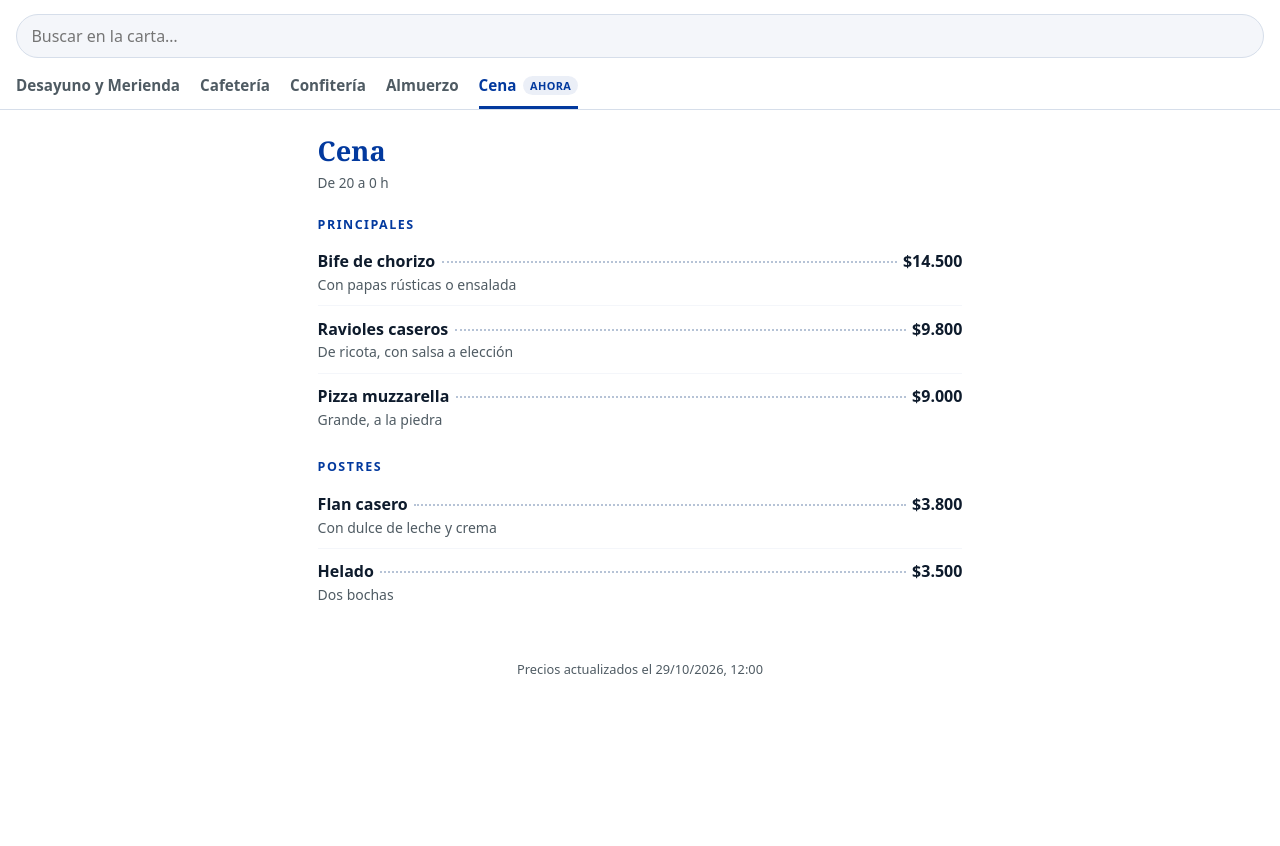
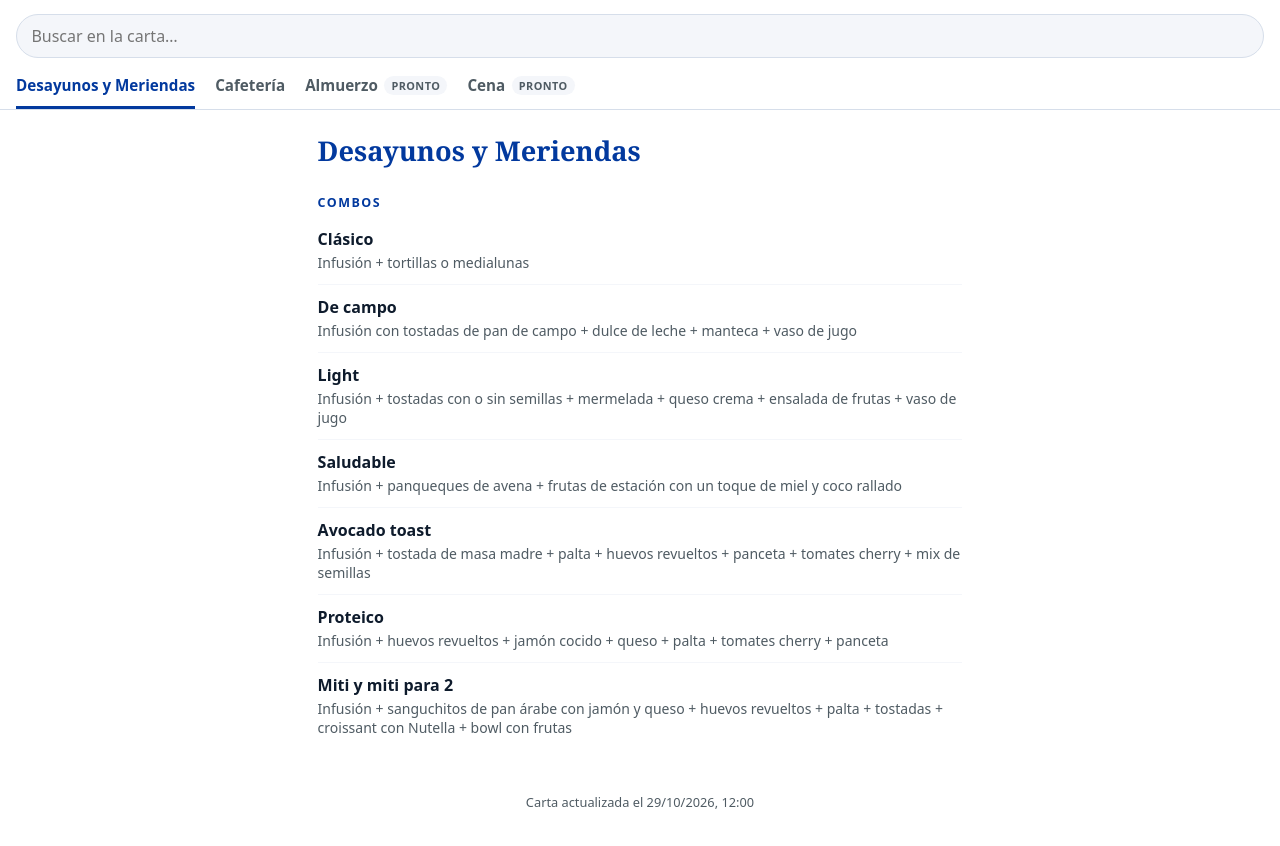
Before and after one commit to agustinamade6-dev/akros-carta, a website with bundled scripts: page index.html in a window 1280 px wide. Shown: the part 100-946 px from the top of the page. Before the commit the page ends 824 px from the top, so only its background shows below. Built offline with nearby package versions, Linux system fonts and the light colour scheme.

Commit message:
feat: la carta real de AKROS (sin precios todavía)
Cargada de la carta impresa que pasó la clienta:
- Desayunos y Meriendas: los 7 combos con lo que incluye cada uno.
- Cafetería: Cafetería, Cositas, Bebidas frías y Sandwichitos.
- Almuerzo y Cena: "Próximamente" (sección con disponible: false).
- Sin Confitería: se vende en el mostrador con stock y código de barras, no va en la carta.

La página acepta secciones no disponibles (pestaña "Pronto", nunca son la del momento ni aparecen en la
búsqueda) y productos con precio null (se muestran sin precio). El pie dice "Carta actualizada".
13 pruebas.

Co-Authored-By: Claude Opus 5.5 <noreply@anthropic.com>

```diff
--- a/carta-ejemplo.json
+++ b/carta-ejemplo.json
@@ -4,26 +4,21 @@
   "publicadaEn": "2026-10-29T15:00:00.000Z",
   "secciones": [
     {
-      "id": "desayuno-merienda",
-      "nombre": "Desayuno y Merienda",
-      "horarios": [{ "desde": "07:00", "hasta": "12:00" }, { "desde": "16:00", "hasta": "20:00" }],
+      "id": "desayunos-meriendas",
+      "nombre": "Desayunos y Meriendas",
+      "horarios": [],
       "categorias": [
         {
           "id": "combos",
           "nombre": "Combos",
           "productos": [
-            { "id": 101, "nombre": "Desayuno AKROS", "descripcion": "Café con leche, 2 medialunas y jugo de naranja exprimido", "precio": 6500, "imagen": "https://images.unsplash.com/photo-1495474472287-4d71bcdd2085?auto=format&fit=crop&q=80&w=200&h=200" },
-            { "id": 102, "nombre": "Desayuno criollo", "descripcion": "Infusión, tostadas de pan casero, manteca y dulce de leche", "precio": 5200, "imagen": "" },
-            { "id": 103, "nombre": "Desayuno saludable", "descripcion": "Infusión, yogur con granola y frutas de estación", "precio": 6900, "imagen": "" }
-          ]
-        },
-        {
-          "id": "para-acompaniar",
-          "nombre": "Para acompañar",
-          "productos": [
-            { "id": 111, "nombre": "Medialuna", "descripcion": "De manteca o de grasa", "precio": 900, "imagen": "" },
-            { "id": 112, "nombre": "Tostado de jamón y queso", "descripcion": "En pan de miga", "precio": 5500, "imagen": "" },
-            { "id": 113, "nombre": "Tostadas con palta", "descripcion": "Pan de masa madre, palta y huevo poché", "precio": 6200, "imagen": "" }
+            { "id": 101, "nombre": "Clásico", "descripcion": "Infusión + tortillas o medialunas", "precio": null, "imagen": "" },
+            { "id": 102, "nombre": "De campo", "descripcion": "Infusión con tostadas de pan de campo + dulce de leche + manteca + vaso de jugo", "precio": null, "imagen": "" },
+            { "id": 103, "nombre": "Light", "descripcion": "Infusión + tostadas con o sin semillas + mermelada + queso crema + ensalada de frutas + vaso de jugo", "precio": null, "imagen": "" },
+            { "id": 104, "nombre": "Saludable", "descripcion": "Infusión + panqueques de avena + frutas de estación con un toque de miel y coco rallado", "precio": null, "imagen": "" },
+            { "id": 105, "nombre": "Avocado toast", "descripcion": "Infusión + tostada de masa madre + palta + huevos revueltos + panceta + tomates cherry + mix de semillas", "precio": null, "imagen": "" },
+            { "id": 106, "nombre": "Proteico", "descripcion": "Infusión + huevos revueltos + jamón cocido + queso + palta + tomates cherry + panceta", "precio": null, "imagen": "" },
+            { "id": 107, "nombre": "Miti y miti para 2", "descripcion": "Infusión + sanguchitos de pan árabe con jamón y queso + huevos revueltos + palta + tostadas + croissant con Nutella + bowl con frutas", "precio": null, "imagen": "" }
           ]
         }
       ]
@@ -34,48 +29,53 @@
       "horarios": [],
       "categorias": [
         {
-          "id": "cafes",
-          "nombre": "Cafés",
+          "id": "cafeteria",
+          "nombre": "Cafetería",
           "productos": [
-            { "id": 201, "nombre": "Espresso", "descripcion": "", "precio": 2000, "imagen": "" },
-            { "id": 202, "nombre": "Cortado", "descripcion": "Espresso con un toque de leche", "precio": 2500, "imagen": "" },
-            { "id": 203, "nombre": "Café con leche", "descripcion": "En taza grande", "precio": 2800, "imagen": "" },
-            { "id": 204, "nombre": "Capuchino", "descripcion": "Con espuma de leche y cacao", "precio": 3200, "imagen": "https://images.unsplash.com/photo-1572442388796-11668a67e53d?auto=format&fit=crop&q=80&w=200&h=200" },
-            { "id": 205, "nombre": "Lágrima", "descripcion": "Leche caliente con unas gotas de café", "precio": 2600, "imagen": "" }
+            { "id": 201, "nombre": "Café con leche", "descripcion": "", "precio": null, "imagen": "" },
+            { "id": 202, "nombre": "Cortado", "descripcion": "", "precio": null, "imagen": "" },
+            { "id": 203, "nombre": "Lágrima", "descripcion": "", "precio": null, "imagen": "" },
+            { "id": 204, "nombre": "Submarino", "descripcion": "", "precio": null, "imagen": "" },
+            { "id": 205, "nombre": "Mocca", "descripcion": "", "precio": null, "imagen": "" },
+            { "id": 206, "nombre": "Capuccino", "descripcion": "", "precio": null, "imagen": "" },
+            { "id": 207, "nombre": "Té", "descripcion": "", "precio": null, "imagen": "" }
           ]
         },
         {
-          "id": "otras-bebidas",
-          "nombre": "Otras bebidas",
+          "id": "cositas",
+          "nombre": "Cositas",
           "productos": [
-            { "id": 211, "nombre": "Té en hebras", "descripcion": "Negro, verde o de frutos rojos", "precio": 2200, "imagen": "" },
-            { "id": 212, "nombre": "Submarino", "descripcion": "Leche caliente con barra de chocolate", "precio": 3300, "imagen": "" },
-            { "id": 213, "nombre": "Jugo de naranja exprimido", "descripcion": "", "precio": 3000, "imagen": "" }
-          ]
-        }
-      ]
-    },
-    {
-      "id": "confiteria",
-      "nombre": "Confitería",
-      "horarios": [],
-      "categorias": [
-        {
-          "id": "tortas",
-          "nombre": "Tortas y tartas",
-          "productos": [
-            { "id": 301, "nombre": "Chocotorta", "descripcion": "La porción", "precio": 4200, "imagen": "" },
-            { "id": 302, "nombre": "Lemon pie", "descripcion": "La porción", "precio": 4000, "imagen": "" },
-            { "id": 303, "nombre": "Cheesecake de frutos rojos", "descripcion": "La porción", "precio": 4500, "imagen": "https://images.unsplash.com/photo-1533134242443-d4fd215305ad?auto=format&fit=crop&q=80&w=200&h=200" }
+            { "id": 301, "nombre": "Brownie", "descripcion": "", "precio": null, "imagen": "" },
+            { "id": 302, "nombre": "Pastafrola", "descripcion": "", "precio": null, "imagen": "" },
+            { "id": 303, "nombre": "Alfajor de maicena", "descripcion": "", "precio": null, "imagen": "" },
+            { "id": 304, "nombre": "Mini tarta", "descripcion": "", "precio": null, "imagen": "" },
+            { "id": 305, "nombre": "Cookie", "descripcion": "", "precio": null, "imagen": "" },
+            { "id": 306, "nombre": "Medialuna", "descripcion": "", "precio": null, "imagen": "" },
+            { "id": 307, "nombre": "Medialuna con jamón y queso", "descripcion": "", "precio": null, "imagen": "" },
+            { "id": 308, "nombre": "Tortilla", "descripcion": "", "precio": null, "imagen": "" },
+            { "id": 309, "nombre": "Croissant", "descripcion": "", "precio": null, "imagen": "" }
           ]
         },
         {
-          "id": "masas",
-          "nombre": "Masas y alfajores",
+          "id": "bebidas-frias",
+          "nombre": "Bebidas frías",
           "productos": [
-            { "id": 311, "nombre": "Alfajor de maicena", "descripcion": "Casero", "precio": 1500, "imagen": "" },
-            { "id": 312, "nombre": "Budín de limón", "descripcion": "La porción", "precio": 2400, "imagen": "" },
-            { "id": 313, "nombre": "Scones", "descripcion": "Tres unidades, con manteca y mermelada", "precio": 2800, "imagen": "" }
+            { "id": 401, "nombre": "Licuado", "descripcion": "", "precio": null, "imagen": "" },
+            { "id": 402, "nombre": "Jugo de naranja", "descripcion": "", "precio": null, "imagen": "" },
+            { "id": 403, "nombre": "Limonada tranqui", "descripcion": "", "precio": null, "imagen": "" },
+            { "id": 404, "nombre": "Limonada con menta y jengibre", "descripcion": "", "precio": null, "imagen": "" },
+            { "id": 405, "nombre": "Limonada de frutos rojos", "descripcion": "", "precio": null, "imagen": "" },
+            { "id": 406, "nombre": "Gaseosa", "descripcion": "", "precio": null, "imagen": "" },
+            { "id": 407, "nombre": "Agua", "descripcion": "Con o sin gas", "precio": null, "imagen": "" },
+            { "id": 408, "nombre": "Chocolatada", "descripcion": "", "precio": null, "imagen": "" }
+          ]
+        },
+        {
+          "id": "sandwichitos",
+          "nombre": "Sandwichitos",
+          "productos": [
+            { "id": 501, "nombre": "Sandwichito de pan árabe", "descripcion": "Jamón y queso o ternera y queso", "precio": null, "imagen": "" },
+            { "id": 502, "nombre": "Sandwichito de pan de miga", "descripcion": "Jamón y queso o ternera y queso", "precio": null, "imagen": "" }
           ]
         }
       ]
@@ -83,49 +83,16 @@
     {
       "id": "almuerzo",
       "nombre": "Almuerzo",
-      "horarios": [{ "desde": "12:00", "hasta": "16:00" }],
-      "categorias": [
-        {
-          "id": "menu-del-dia",
-          "nombre": "Menú del día",
-          "productos": [
-            { "id": 401, "nombre": "Menú ejecutivo", "descripcion": "Plato del día, bebida y postre o café", "precio": 9500, "imagen": "" }
-          ]
-        },
-        {
-          "id": "platos",
-          "nombre": "Platos",
-          "productos": [
-            { "id": 411, "nombre": "Milanesa con puré", "descripcion": "De ternera o de pollo", "precio": 8200, "imagen": "" },
-            { "id": 412, "nombre": "Ensalada César", "descripcion": "Lechuga, pollo grillado, parmesano y croutons", "precio": 7000, "imagen": "" },
-            { "id": 413, "nombre": "Sándwich de bondiola", "descripcion": "Con papas fritas", "precio": 8500, "imagen": "" }
-          ]
-        }
-      ]
+      "disponible": false,
+      "horarios": [],
+      "categorias": []
     },
     {
       "id": "cena",
       "nombre": "Cena",
-      "horarios": [{ "desde": "20:00", "hasta": "24:00" }],
-      "categorias": [
-        {
-          "id": "principales",
-          "nombre": "Principales",
-          "productos": [
-            { "id": 501, "nombre": "Bife de chorizo", "descripcion": "Con papas rústicas o ensalada", "precio": 14500, "imagen": "" },
-            { "id": 502, "nombre": "Ravioles caseros", "descripcion": "De ricota, con salsa a elección", "precio": 9800, "imagen": "" },
-            { "id": 503, "nombre": "Pizza muzzarella", "descripcion": "Grande, a la piedra", "precio": 9000, "imagen": "" }
-          ]
-        },
-        {
-          "id": "postres",
-          "nombre": "Postres",
-          "productos": [
-            { "id": 511, "nombre": "Flan casero", "descripcion": "Con dulce de leche y crema", "precio": 3800, "imagen": "" },
-            { "id": 512, "nombre": "Helado", "descripcion": "Dos bochas", "precio": 3500, "imagen": "" }
-          ]
-        }
-      ]
+      "disponible": false,
+      "horarios": [],
+      "categorias": []
     }
   ]
 }
--- a/carta.js
+++ b/carta.js
@@ -51,12 +51,13 @@ function normalizarCategorias(categorias) {
       id: String(categoria?.id ?? i),
       nombre: texto(categoria?.nombre),
       productos: (Array.isArray(categoria?.productos) ? categoria.productos : [])
-        .filter((p) => texto(p?.nombre) && Number.isFinite(p?.precio) && p.precio >= 0)
+        // Sin precio (null o ausente) se muestra igual, sin precio; un precio inválido descarta el producto.
+        .filter((p) => texto(p?.nombre) && (p?.precio == null || (Number.isFinite(p.precio) && p.precio >= 0)))
         .map((p) => ({
           id: String(p.id ?? p.nombre),
           nombre: texto(p.nombre),
           descripcion: texto(p.descripcion),
-          precio: p.precio,
+          precio: p.precio ?? null,
           imagen: imagenSegura(p.imagen),
         })),
     }))
@@ -77,10 +78,12 @@ export function normalizarCarta(datos) {
     .map((seccion, i) => ({
       id: String(seccion?.id ?? i),
       nombre: texto(seccion?.nombre),
+      // `disponible: false`: la sección aparece como "Próximamente" (Almuerzo y Cena todavía no se sirven).
+      disponible: seccion?.disponible !== false,
       horarios: normalizarHorarios(seccion?.horarios),
       categorias: normalizarCategorias(seccion?.categorias),
     }))
-    .filter((seccion) => seccion.nombre && seccion.categorias.length > 0);
+    .filter((seccion) => seccion.nombre && (!seccion.disponible || seccion.categorias.length > 0));
   const fecha = new Date(datos.publicadaEn);
   return {
     negocio: texto(datos.negocio) || 'AKROS Café',
@@ -102,11 +105,15 @@ function enHorario({ desde, hasta }, minuto) {
   return desde < hasta ? minuto >= desde && minuto < hasta : minuto >= desde || minuto < hasta;
 }
 
-/** Sección que corresponde a esta hora (la primera cuyo horario la cubre); si ninguna, la primera de la carta. */
+/**
+ * Sección que corresponde a esta hora (la primera disponible cuyo horario la cubre); si ninguna, la primera
+ * disponible de la carta. Una sección "Próximamente" nunca es la del momento.
+ */
 export function seccionDelMomento(secciones, fecha) {
   const minuto = minutosEnArgentina(fecha);
-  const delMomento = secciones.find((s) => s.horarios.some((h) => enHorario(h, minuto)));
-  return delMomento ?? secciones[0] ?? null;
+  const disponibles = secciones.filter((s) => s.disponible);
+  const delMomento = disponibles.find((s) => s.horarios.some((h) => enHorario(h, minuto)));
+  return delMomento ?? disponibles[0] ?? secciones[0] ?? null;
 }
 
 const hora = (minutos) => {
@@ -176,7 +183,8 @@ function renglonProducto(producto) {
   }
   const cuerpo = crear('div', 'item-cuerpo');
   const linea = crear('div', 'item-linea');
-  linea.append(crear('h4', 'item-nombre', producto.nombre), crear('span', 'item-puntos'), crear('p', 'item-precio', formatPesos(producto.precio)));
+  linea.append(crear('h4', 'item-nombre', producto.nombre));
+  if (producto.precio !== null) linea.append(crear('span', 'item-puntos'), crear('p', 'item-precio', formatPesos(producto.precio)));
   cuerpo.append(linea);
   if (producto.descripcion) cuerpo.append(crear('p', 'item-descripcion', producto.descripcion));
   renglon.append(cuerpo);
@@ -192,6 +200,10 @@ function bloqueSeccion(seccion, { conTitulo }) {
     const horario = textoHorario(seccion.horarios);
     if (horario) cabecera.append(crear('p', 'seccion-horario', horario));
     bloque.append(cabecera);
+  }
+  if (!seccion.disponible) {
+    bloque.append(crear('p', 'proximamente', 'Próximamente. Por ahora esta sección no está disponible.'));
+    return bloque;
   }
   for (const categoria of seccion.categorias) {
     const grupo = crear('div', 'categoria');
@@ -268,7 +280,7 @@ async function iniciar() {
 
   estado.hidden = true;
   document.title = `Carta · ${carta.negocio}`;
-  if (carta.publicadaEn && !pie.textContent) pie.textContent = `Precios actualizados el ${formatFecha(carta.publicadaEn)}`;
+  if (carta.publicadaEn && !pie.textContent) pie.textContent = `Carta actualizada el ${formatFecha(carta.publicadaEn)}`;
 
   const delMomento = seccionDelMomento(carta.secciones, new Date());
   let elegida = delMomento.id;
@@ -298,6 +310,10 @@ async function iniciar() {
     boton.dataset.id = seccion.id;
     boton.append(crear('span', '', seccion.nombre));
     if (seccion.id === delMomento.id && seccion.horarios.length > 0) boton.append(crear('span', 'ahora', 'Ahora'));
+    if (!seccion.disponible) {
+      boton.classList.add('no-disponible');
+      boton.append(crear('span', 'pronto', 'Pronto'));
+    }
     boton.addEventListener('click', () => {
       elegida = seccion.id;
       dibujar();
--- a/estilos.css
+++ b/estilos.css
@@ -102,6 +102,29 @@ body {
   padding: 0.1rem 0.45rem;
 }
 
+/* Secciones que todavía no se sirven (Almuerzo, Cena): se pueden abrir, pero avisan "Próximamente". */
+.pestania.no-disponible { color: var(--tinta-suave); }
+
+.pronto {
+  font-size: 0.68rem;
+  font-weight: 700;
+  text-transform: uppercase;
+  letter-spacing: 0.04em;
+  color: var(--tinta-suave);
+  background: var(--fondo-2);
+  border-radius: 999px;
+  padding: 0.1rem 0.45rem;
+}
+
+.proximamente {
+  margin: 1.5rem 0 0;
+  padding: 1.5rem 1rem;
+  text-align: center;
+  color: var(--tinta-suave);
+  background: var(--fondo-2);
+  border-radius: 0.75rem;
+}
+
 main { max-width: 680px; margin: 0 auto; padding: 0 1.1rem; }
 
 .seccion { padding-top: 1.4rem; }
```
Also changed, not shown: carta.test.js (+49 -10 lines), README.md.
